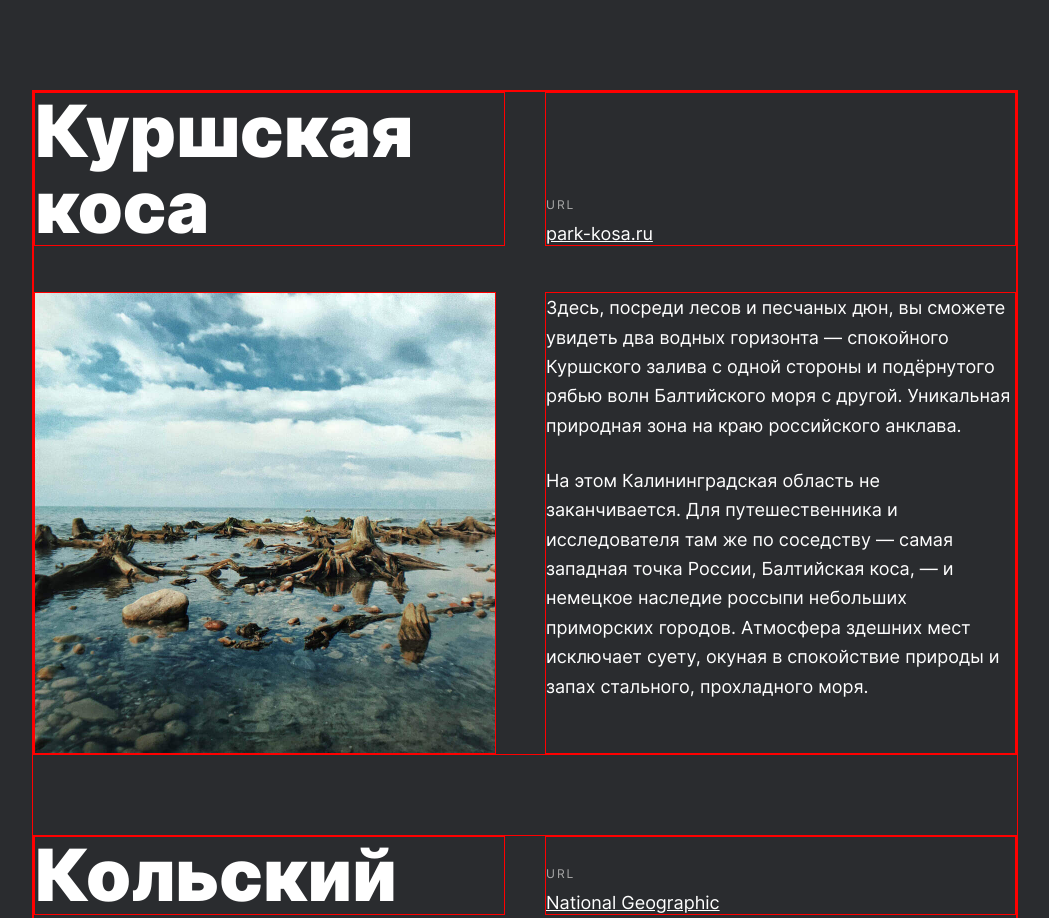
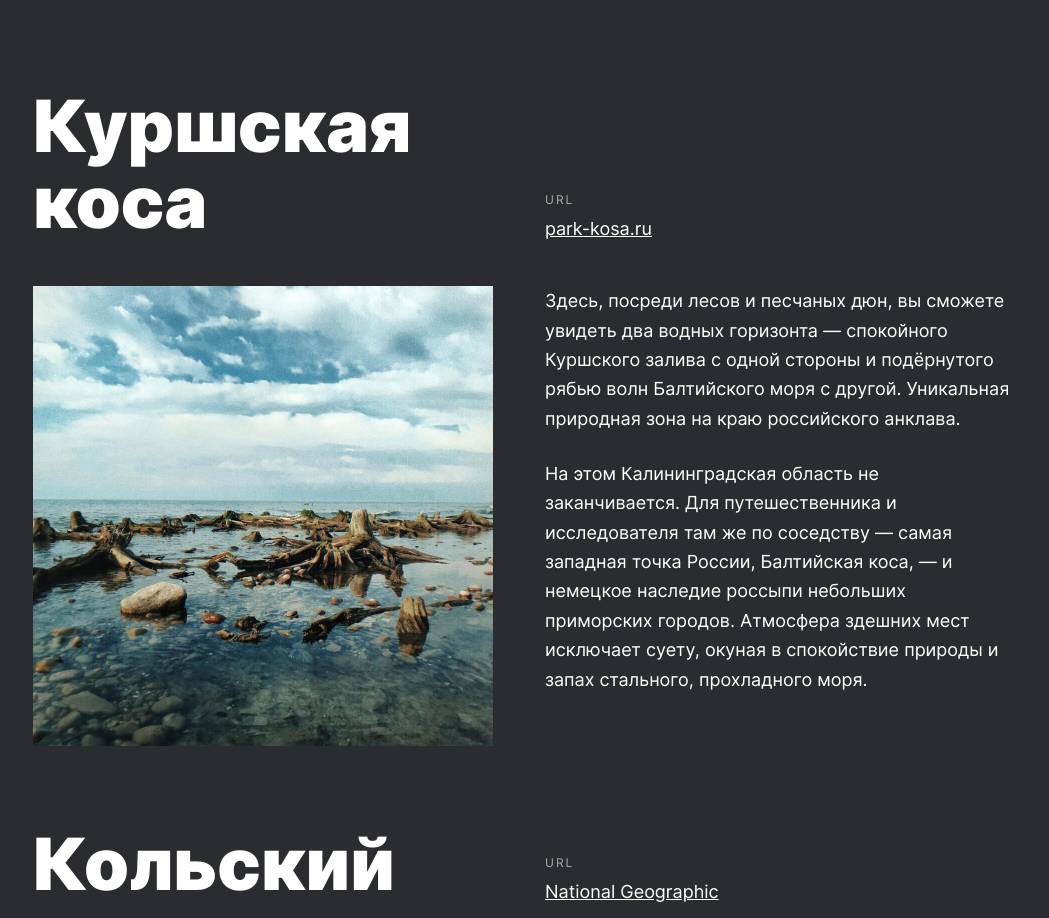
Before and after one commit to Majukin/russian-travel, a plain HTML site: page index.html in a window 1280 px wide. Shown: the part 2433-3351 px from the top of the page, without its empty margins (115-1164 px from the left). Drawn offline with Linux system fonts and the light colour scheme.

Commit message:
Проект 3 после первой проверки ревью с правками

```diff
--- a/blocks/cover/cover.css
+++ b/blocks/cover/cover.css
@@ -1,5 +1,4 @@
 .cover{
-  border: 1px solid red;
   margin: 0 auto;
   margin-top: 92px;
   position: relative;
--- a/blocks/footer/__links/footer__links.css
+++ b/blocks/footer/__links/footer__links.css
@@ -1,5 +1,4 @@
 .footer__links{
-  border: 1px solid red;
   margin: 0;
   display: flex;
   flex-wrap: wrap;
--- a/blocks/footer/footer.css
+++ b/blocks/footer/footer.css
@@ -1,5 +1,4 @@
 .footer{
-    border: 1px solid red;
   margin: 0 auto;
   margin-top: 92px;
   margin-bottom: 24px;
--- a/blocks/photo-grid/photo-grid.css
+++ b/blocks/photo-grid/photo-grid.css
@@ -1,5 +1,4 @@
 .photo-grid{
-  border: 1px solid red;
   margin: 0 auto;
   margin-top: 92px;
   max-width: 1184px;
--- a/blocks/place/__image/place__image.css
+++ b/blocks/place/__image/place__image.css
@@ -1,5 +1,4 @@
 .place__image{
-  border: 1px solid red;
   width: 460px;
   height: 460px;
 }
--- a/blocks/place/__item/place__item.css
+++ b/blocks/place/__item/place__item.css
@@ -1,5 +1,4 @@
 .place__item{
-  border: 1px solid red;
   margin: 0;
   padding: 0;
   margin-top: 80px;
--- a/blocks/place/__paragraphs/place__paragraphs.css
+++ b/blocks/place/__paragraphs/place__paragraphs.css
@@ -1,7 +1,3 @@
-.place__paragraphs{
-border: 1px solid red;
-}
-
 @media screen and (max-width: 425px) {
     .place__paragraphs {
         width: 100%;
--- a/blocks/place/__title/place__title.css
+++ b/blocks/place/__title/place__title.css
@@ -1,6 +1,5 @@
 .place__title{
  margin: 0;
-    border: 1px solid red;
   font-style: normal;
   font-weight: 900;
   font-size: 72px;
--- a/blocks/place/__website/place__website.css
+++ b/blocks/place/__website/place__website.css
@@ -1,5 +1,4 @@
 .place__website{
-  border: 1px solid red;
   display: flex;
   flex-direction: column;
   justify-content: flex-end;
--- a/blocks/places/places.css
+++ b/blocks/places/places.css
@@ -1,5 +1,4 @@
 .places{
-  border: 1px solid red;
   margin: 0 auto;
   margin-top: 92px;
   max-width: 984px;
```
